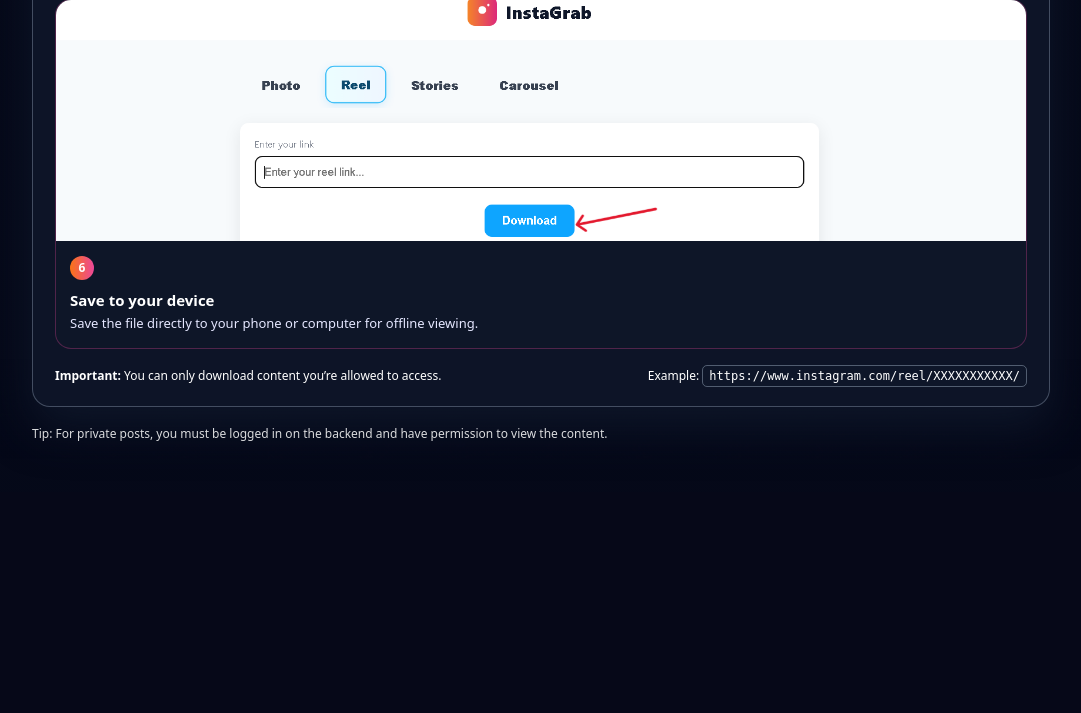
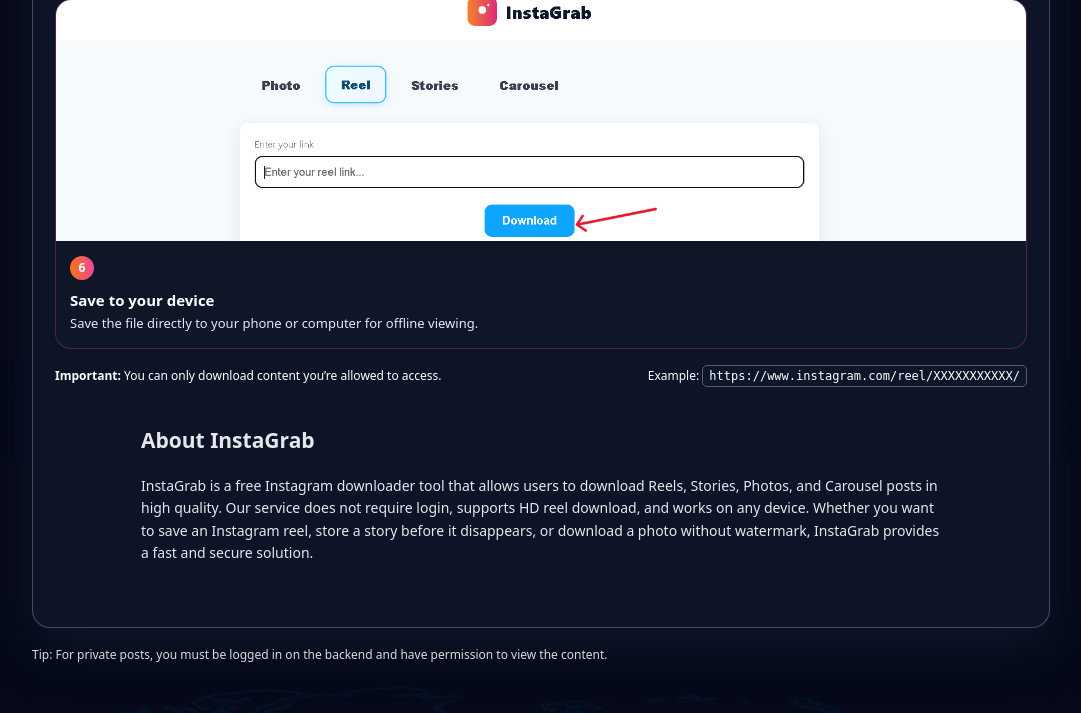
Before and after one commit to devilyuvraj11/Instagrab, a Flask app: page / in a window 1280 px wide. Shown: the part 3541-4254 px from the top of the page, without its empty margins (99-1180 px from the left). Before the commit the page ends 3982 px from the top, so only its background shows below. Run offline with Flask 3, Linux system fonts and the light colour scheme.

Commit message:
Update index.html

```diff
--- a/templates/index.html
+++ b/templates/index.html
@@ -3,9 +3,28 @@
 <head>
   <meta charset="utf-8" />
   <meta name="viewport" content="width=device-width,initial-scale=1" />
-  <title>InstaGrab — Instagram Downloader</title>
+   <title>InstaGrab — Instagram Reels, Stories & Photo Downloader</title>
+<meta name="title" content="InstaGrab — Instagram Reels, Stories & Photo Downloader">
+<meta name="description" content="Download Instagram Reels, Stories, Photos, and Carousel posts instantly with InstaGrab. 100% free, fast, secure, and watermark-free Instagram downloader tool.">
 
-  <meta name="description" content="Download Instagram Reels, Stories, Photos and Carousel posts in HD for free." />
+<!-- Keywords for search engines -->
+<meta name="keywords" content="Instagram downloader, download reels, instagram story downloader, save instagram photos, reel download online, reel saver, ig video downloader, instagram downloader tool, insta reel download, download instagram posts">
+<meta name="robots" content="index, follow">
+<meta name="author" content="InstaGrab">
+
+<!-- Open Graph / Facebook / WhatsApp -->
+<meta property="og:type" content="website">
+<meta property="og:url" content="https://filesconverternew.online/">
+<meta property="og:title" content="InstaGrab — Instagram Downloader">
+<meta property="og:description" content="InstaGrab allows you to download Instagram Reels, Stories, Photos, and Carousels instantly in HD without watermark.">
+<meta property="og:image" content="https://filesconverternew.online/static/img/favicon.png">
+
+<!-- Twitter Card -->
+<meta property="twitter:card" content="summary_large_image">
+<meta property="twitter:url" content="https://filesconverternew.online/">
+<meta property="twitter:title" content="InstaGrab — Instagram Downloader">
+<meta property="twitter:description" content="Fast and secure tool to download Instagram media — Reels, Photos, Stories, and more.">
+<meta property="twitter:image" content="https://filesconverternew.online/static/img/favicon.png">
   <meta name="theme-color" content="#ec4899" />
 
   <!-- favicon optional -->
@@ -146,6 +165,11 @@
           <span><strong>Important:</strong> You can only download content you’re allowed to access.</span>
           <span>Example: <code>https://www.instagram.com/reel/XXXXXXXXXXX/</code></span>
         </div>
+
+        <section style="max-width:800px;margin:40px auto;color:#e5e7eb;font-size:14px;line-height:1.6;">
+  <h2>About InstaGrab</h2>
+  <p>InstaGrab is a free Instagram downloader tool that allows users to download Reels, Stories, Photos, and Carousel posts in high quality. Our service does not require login, supports HD reel download, and works on any device. Whether you want to save an Instagram reel, store a story before it disappears, or download a photo without watermark, InstaGrab provides a fast and secure solution.</p>
+</section>
       </section>
 
       <footer class="hint">
```
